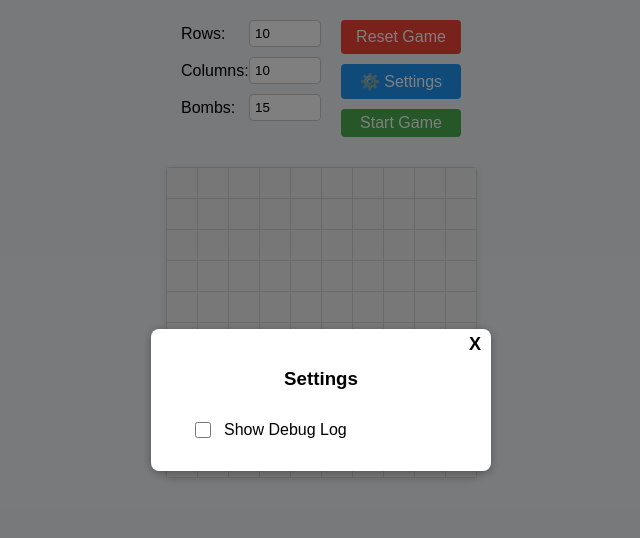
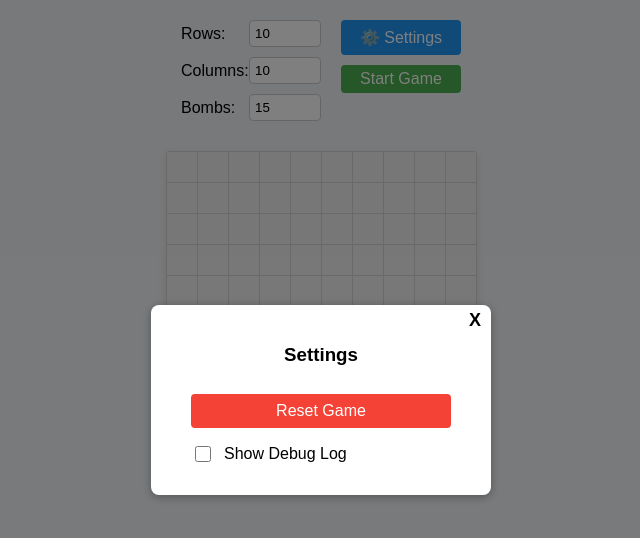
Before and after one commit to jc9677/mysweeper, a website built with Vite: page index.html in a window 1280 px wide. Both pictures are taken after a click on the button "⚙️ Settings". Shown: the whole page, without its empty margins (319-959 px from the left). Built offline with nearby package versions, Linux system fonts and the light colour scheme.

Commit message:
Move reset button to settings overlay; enhance game control organization and accessibility

```diff
--- a/index.html
+++ b/index.html
@@ -15,7 +15,6 @@
       <label>Bombs: <input type="number" id="bombs" value="15" min="1" /></label>
     </div>
     <div class="button-controls">
-      <button id="reset">Reset Game</button>
       <button id="settings">⚙️ Settings</button>
       <button id="start">Start Game</button>
     </div>
@@ -36,6 +35,7 @@
       <span id="closeSettings" class="close-btn">X</span>
       <h3>Settings</h3>
       <div class="settings-content">
+        <button id="reset" class="settings-button">Reset Game</button>
         <label>
           <input type="checkbox" id="show-debug" />
           Show Debug Log
--- a/style.css
+++ b/style.css
@@ -213,6 +213,9 @@ body {
 
 .settings-content {
   padding: 10px 20px;
+  display: flex;
+  flex-direction: column;
+  gap: 15px;
 }
 
 .settings-content label {
@@ -227,6 +230,16 @@ body {
   height: 16px;
 }
 
+.settings-button {
+  padding: 8px 15px;
+  font-size: 16px;
+  border: none;
+  color: white;
+  border-radius: 4px;
+  cursor: pointer;
+  width: 100%;
+}
+
 .debug-overlay.visible {
   display: block;
 }
```
